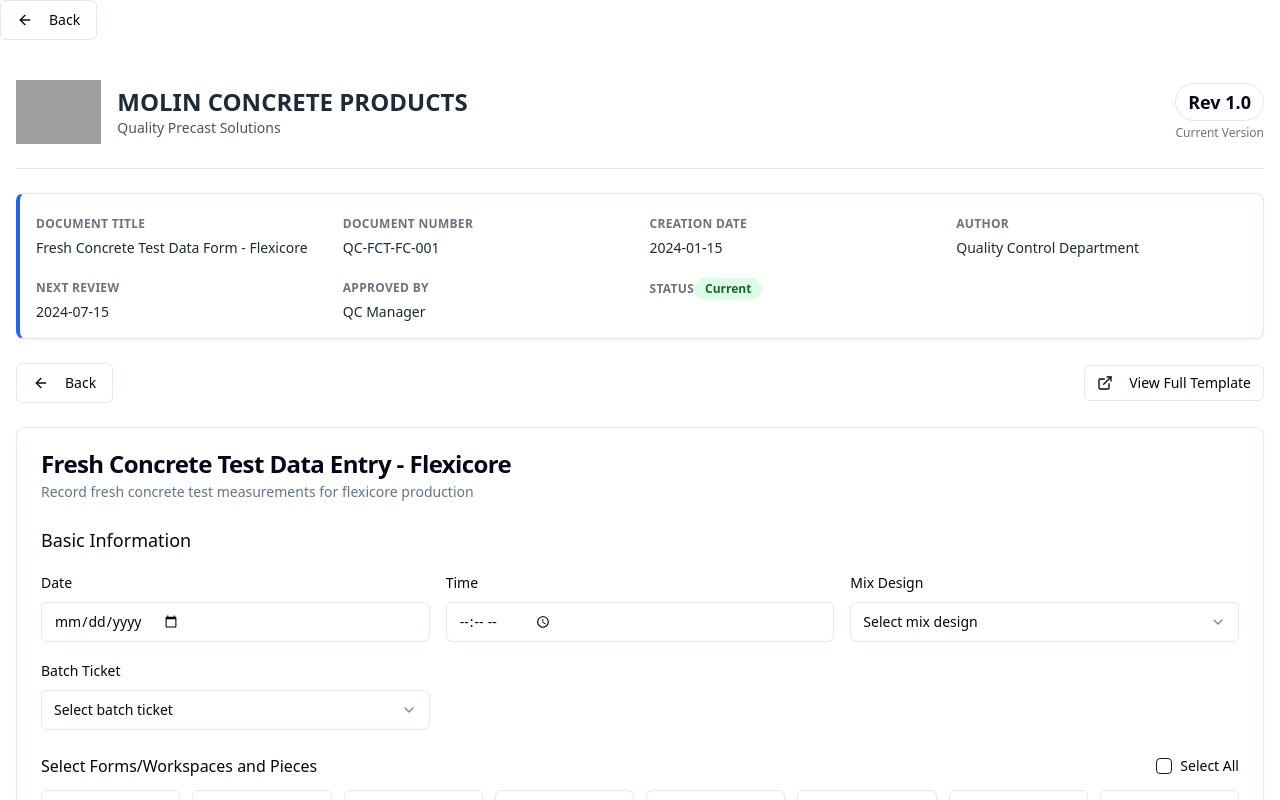
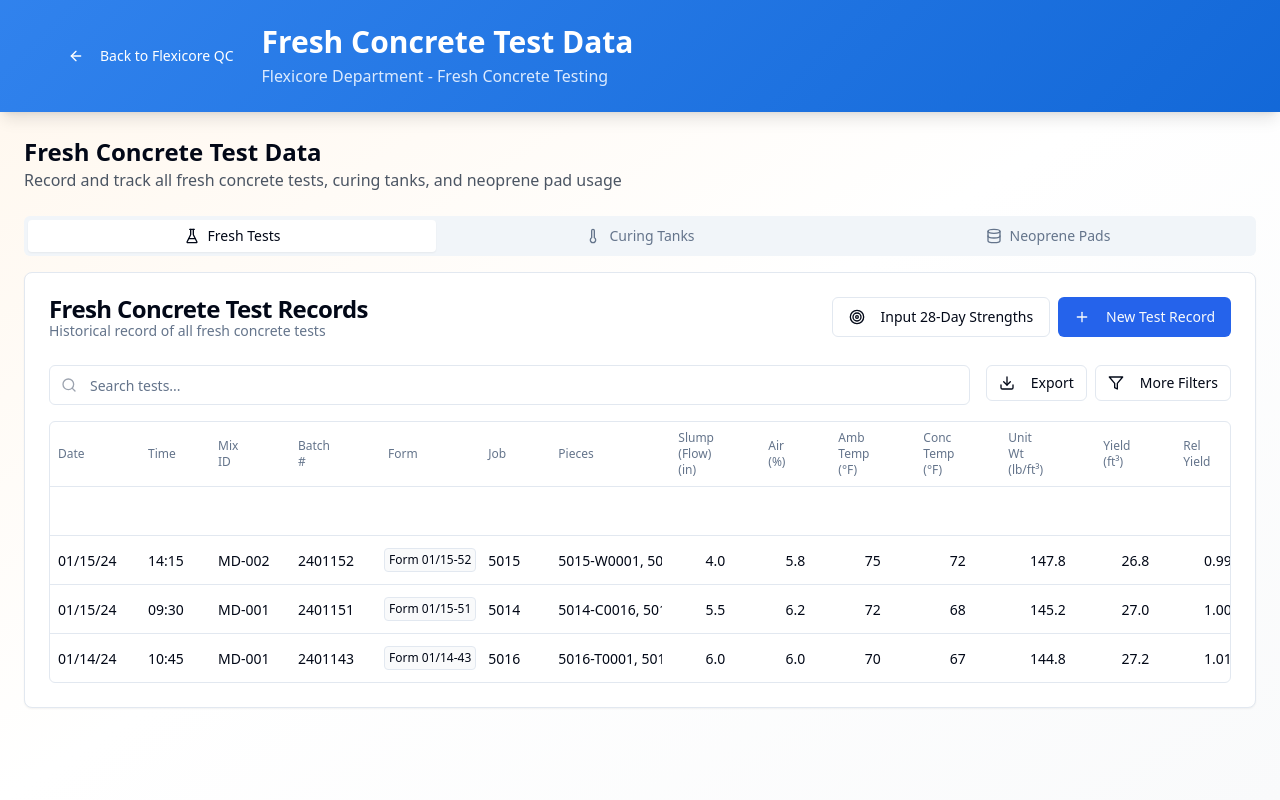
Before and after one commit to McCarthy13/precast-pro, a React (Vite) app: page /qc/flexicore/fresh-concrete in a window 1280 px wide. Shown: the top 800 px of the page. Built offline with nearby package versions, Linux system fonts and the light colour scheme; grey boxes are pictures that could not be loaded.

Commit message:
Fix: Fresh Concrete Test Data button
The Fresh Concrete Test Data button should open to the historical data, with a button to create a new record.  The current implementation opens directly to the fillable form.

```diff
--- a/src/App.tsx
+++ b/src/App.tsx
@@ -31,6 +31,11 @@ import FlexicoreFreshConcreteTestFormPage from "./pages/FlexicoreFreshConcreteTe
 import DoubleTeesFreshConcreteTestFormPage from "./pages/DoubleTeesFreshConcreteTestFormPage";
 import MoistureTestForm from "./components/templates/MoistureTestForm";
 import QCWorkspaceSelector from "./components/qc/QCWorkspaceSelector";
+import QCPrecastFreshConcrete from "./pages/QCPrecastFreshConcrete";
+import QCWallPanelsFreshConcrete from "./pages/QCWallPanelsFreshConcrete";
+import QCExtrudedFreshConcrete from "./pages/QCExtrudedFreshConcrete";
+import QCFlexicoreFreshConcrete from "./pages/QCFlexicoreFreshConcrete";
+import QCDoubleTeeFreshConcrete from "./pages/QCDoubleTeeFreshConcrete";
 import NotFound from "./pages/NotFound";
 
 const queryClient = new QueryClient({
@@ -58,35 +63,35 @@ const App: React.FC = () => (
 
         {/* QC Department Section Routes */}
         <Route path="/qc/wall-panels/workspace" element={<QCWorkspaceSelector department="Wall Panels" />} />
-        <Route path="/qc/wall-panels/fresh-concrete" element={<WallPanelsFreshConcreteTestFormPage />} />
+        <Route path="/qc/wall-panels/fresh-concrete" element={<QCWallPanelsFreshConcrete />} />
         <Route path="/qc/wall-panels/aggregate" element={<div>Wall Panels Aggregate Info - Coming Soon</div>} />
         <Route path="/qc/wall-panels/resources" element={<div>Wall Panels Resources - Coming Soon</div>} />
         <Route path="/qc/wall-panels/calibrations" element={<div>Wall Panels Calibrations - Coming Soon</div>} />
         <Route path="/qc/wall-panels/mix-designs" element={<div>Wall Panels Mix Designs - Coming Soon</div>} />
 
         <Route path="/qc/precast/workspace" element={<QCWorkspaceSelector department="Precast" />} />
-        <Route path="/qc/precast/fresh-concrete" element={<FreshConcreteTestFormPage />} />
+        <Route path="/qc/precast/fresh-concrete" element={<QCPrecastFreshConcrete />} />
         <Route path="/qc/precast/aggregate" element={<div>Precast Aggregate Info - Coming Soon</div>} />
         <Route path="/qc/precast/resources" element={<div>Precast Resources - Coming Soon</div>} />
         <Route path="/qc/precast/calibrations" element={<div>Precast Calibrations - Coming Soon</div>} />
         <Route path="/qc/precast/mix-designs" element={<div>Precast Mix Designs - Coming Soon</div>} />
 
         <Route path="/qc/extruded/workspace" element={<QCWorkspaceSelector department="Extruded" />} />
-        <Route path="/qc/extruded/fresh-concrete" element={<ExtrudedFreshConcreteTestFormPage />} />
+        <Route path="/qc/extruded/fresh-concrete" element={<QCExtrudedFreshConcrete />} />
         <Route path="/qc/extruded/aggregate" element={<div>Extruded Aggregate Info - Coming Soon</div>} />
         <Route path="/qc/extruded/resources" element={<div>Extruded Resources - Coming Soon</div>} />
         <Route path="/qc/extruded/calibrations" element={<div>Extruded Calibrations - Coming Soon</div>} />
         <Route path="/qc/extruded/mix-designs" element={<div>Extruded Mix Designs - Coming Soon</div>} />
 
         <Route path="/qc/flexicore/workspace" element={<QCWorkspaceSelector department="Flexicore" />} />
-        <Route path="/qc/flexicore/fresh-concrete" element={<FlexicoreFreshConcreteTestFormPage />} />
+        <Route path="/qc/flexicore/fresh-concrete" element={<QCFlexicoreFreshConcrete />} />
         <Route path="/qc/flexicore/aggregate" element={<div>Flexicore Aggregate Info - Coming Soon</div>} />
         <Route path="/qc/flexicore/resources" element={<div>Flexicore Resources - Coming Soon</div>} />
         <Route path="/qc/flexicore/calibrations" element={<div>Flexicore Calibrations - Coming Soon</div>} />
         <Route path="/qc/flexicore/mix-designs" element={<div>Flexicore Mix Designs - Coming Soon</div>} />
 
         <Route path="/qc/double-tees/workspace" element={<QCWorkspaceSelector department="Double Tees" />} />
-        <Route path="/qc/double-tees/fresh-concrete" element={<DoubleTeesFreshConcreteTestFormPage />} />
+        <Route path="/qc/double-tees/fresh-concrete" element={<QCDoubleTeeFreshConcrete />} />
         <Route path="/qc/double-tees/aggregate" element={<div>Double Tees Aggregate Info - Coming Soon</div>} />
         <Route path="/qc/double-tees/resources" element={<div>Double Tees Resources - Coming Soon</div>} />
         <Route path="/qc/double-tees/calibrations" element={<div>Double Tees Calibrations - Coming Soon</div>} />
--- /dev/null
+++ b/src/pages/QCDoubleTeeFreshConcrete.tsx
@@ -0,0 +1,38 @@
+
+import React from 'react';
+import { ArrowLeft } from "lucide-react";
+import { Link } from "react-router-dom";
+import { Button } from "@/components/ui/button";
+import QCFreshConcreteTests from "@/components/qc/QCFreshConcreteTests";
+
+const QCDoubleTeeFreshConcrete = () => {
+  return (
+    <div className="min-h-screen bg-gradient-to-br from-indigo-50 via-white to-gray-50">
+      {/* Header */}
+      <header className="construction-gradient text-white p-6 shadow-lg">
+        <div className="container mx-auto">
+          <div className="flex items-center justify-between">
+            <div className="flex items-center space-x-4">
+              <Link to="/qc/double-tees">
+                <Button variant="ghost" size="sm" className="text-white hover:bg-white/10">
+                  <ArrowLeft className="h-4 w-4 mr-2" />
+                  Back to Double Tees QC
+                </Button>
+              </Link>
+              <div>
+                <h1 className="text-3xl font-bold">Fresh Concrete Test Data</h1>
+                <p className="text-blue-100 mt-1">Double Tees Department - Fresh Concrete Testing</p>
+              </div>
+            </div>
+          </div>
+        </div>
+      </header>
+
+      <div className="container mx-auto p-6">
+        <QCFreshConcreteTests />
+      </div>
+    </div>
+  );
+};
+
+export default QCDoubleTeeFreshConcrete;
--- /dev/null
+++ b/src/pages/QCExtrudedFreshConcrete.tsx
@@ -0,0 +1,38 @@
+
+import React from 'react';
+import { ArrowLeft } from "lucide-react";
+import { Link } from "react-router-dom";
+import { Button } from "@/components/ui/button";
+import QCFreshConcreteTests from "@/components/qc/QCFreshConcreteTests";
+
+const QCExtrudedFreshConcrete = () => {
+  return (
+    <div className="min-h-screen bg-gradient-to-br from-purple-50 via-white to-gray-50">
+      {/* Header */}
+      <header className="construction-gradient text-white p-6 shadow-lg">
+        <div className="container mx-auto">
+          <div className="flex items-center justify-between">
+            <div className="flex items-center space-x-4">
+              <Link to="/qc/extruded">
+                <Button variant="ghost" size="sm" className="text-white hover:bg-white/10">
+                  <ArrowLeft className="h-4 w-4 mr-2" />
+                  Back to Extruded QC
+                </Button>
+              </Link>
+              <div>
+                <h1 className="text-3xl font-bold">Fresh Concrete Test Data</h1>
+                <p className="text-blue-100 mt-1">Extruded Department - Fresh Concrete Testing</p>
+              </div>
+            </div>
+          </div>
+        </div>
+      </header>
+
+      <div className="container mx-auto p-6">
+        <QCFreshConcreteTests />
+      </div>
+    </div>
+  );
+};
+
+export default QCExtrudedFreshConcrete;
--- /dev/null
+++ b/src/pages/QCFlexicoreFreshConcrete.tsx
@@ -0,0 +1,38 @@
+
+import React from 'react';
+import { ArrowLeft } from "lucide-react";
+import { Link } from "react-router-dom";
+import { Button } from "@/components/ui/button";
+import QCFreshConcreteTests from "@/components/qc/QCFreshConcreteTests";
+
+const QCFlexicoreFreshConcrete = () => {
+  return (
+    <div className="min-h-screen bg-gradient-to-br from-orange-50 via-white to-gray-50">
+      {/* Header */}
+      <header className="construction-gradient text-white p-6 shadow-lg">
+        <div className="container mx-auto">
+          <div className="flex items-center justify-between">
+            <div className="flex items-center space-x-4">
+              <Link to="/qc/flexicore">
+                <Button variant="ghost" size="sm" className="text-white hover:bg-white/10">
+                  <ArrowLeft className="h-4 w-4 mr-2" />
+                  Back to Flexicore QC
+                </Button>
+              </Link>
+              <div>
+                <h1 className="text-3xl font-bold">Fresh Concrete Test Data</h1>
+                <p className="text-blue-100 mt-1">Flexicore Department - Fresh Concrete Testing</p>
+              </div>
+            </div>
+          </div>
+        </div>
+      </header>
+
+      <div className="container mx-auto p-6">
+        <QCFreshConcreteTests />
+      </div>
+    </div>
+  );
+};
+
+export default QCFlexicoreFreshConcrete;
--- /dev/null
+++ b/src/pages/QCPrecastFreshConcrete.tsx
@@ -0,0 +1,38 @@
+
+import React from 'react';
+import { ArrowLeft } from "lucide-react";
+import { Link } from "react-router-dom";
+import { Button } from "@/components/ui/button";
+import QCFreshConcreteTests from "@/components/qc/QCFreshConcreteTests";
+
+const QCPrecastFreshConcrete = () => {
+  return (
+    <div className="min-h-screen bg-gradient-to-br from-green-50 via-white to-gray-50">
+      {/* Header */}
+      <header className="construction-gradient text-white p-6 shadow-lg">
+        <div className="container mx-auto">
+          <div className="flex items-center justify-between">
+            <div className="flex items-center space-x-4">
+              <Link to="/qc/precast">
+                <Button variant="ghost" size="sm" className="text-white hover:bg-white/10">
+                  <ArrowLeft className="h-4 w-4 mr-2" />
+                  Back to Precast QC
+                </Button>
+              </Link>
+              <div>
+                <h1 className="text-3xl font-bold">Fresh Concrete Test Data</h1>
+                <p className="text-blue-100 mt-1">Precast Department - Fresh Concrete Testing</p>
+              </div>
+            </div>
+          </div>
+        </div>
+      </header>
+
+      <div className="container mx-auto p-6">
+        <QCFreshConcreteTests />
+      </div>
+    </div>
+  );
+};
+
+export default QCPrecastFreshConcrete;
--- /dev/null
+++ b/src/pages/QCWallPanelsFreshConcrete.tsx
@@ -0,0 +1,38 @@
+
+import React from 'react';
+import { ArrowLeft } from "lucide-react";
+import { Link } from "react-router-dom";
+import { Button } from "@/components/ui/button";
+import QCFreshConcreteTests from "@/components/qc/QCFreshConcreteTests";
+
+const QCWallPanelsFreshConcrete = () => {
+  return (
+    <div className="min-h-screen bg-gradient-to-br from-blue-50 via-white to-gray-50">
+      {/* Header */}
+      <header className="construction-gradient text-white p-6 shadow-lg">
+        <div className="container mx-auto">
+          <div className="flex items-center justify-between">
+            <div className="flex items-center space-x-4">
+              <Link to="/qc/wall-panels">
+                <Button variant="ghost" size="sm" className="text-white hover:bg-white/10">
+                  <ArrowLeft className="h-4 w-4 mr-2" />
+                  Back to Wall Panels QC
+                </Button>
+              </Link>
+              <div>
+                <h1 className="text-3xl font-bold">Fresh Concrete Test Data</h1>
+                <p className="text-blue-100 mt-1">Wall Panels Department - Fresh Concrete Testing</p>
+              </div>
+            </div>
+          </div>
+        </div>
+      </header>
+
+      <div className="container mx-auto p-6">
+        <QCFreshConcreteTests />
+      </div>
+    </div>
+  );
+};
+
+export default QCWallPanelsFreshConcrete;
```
